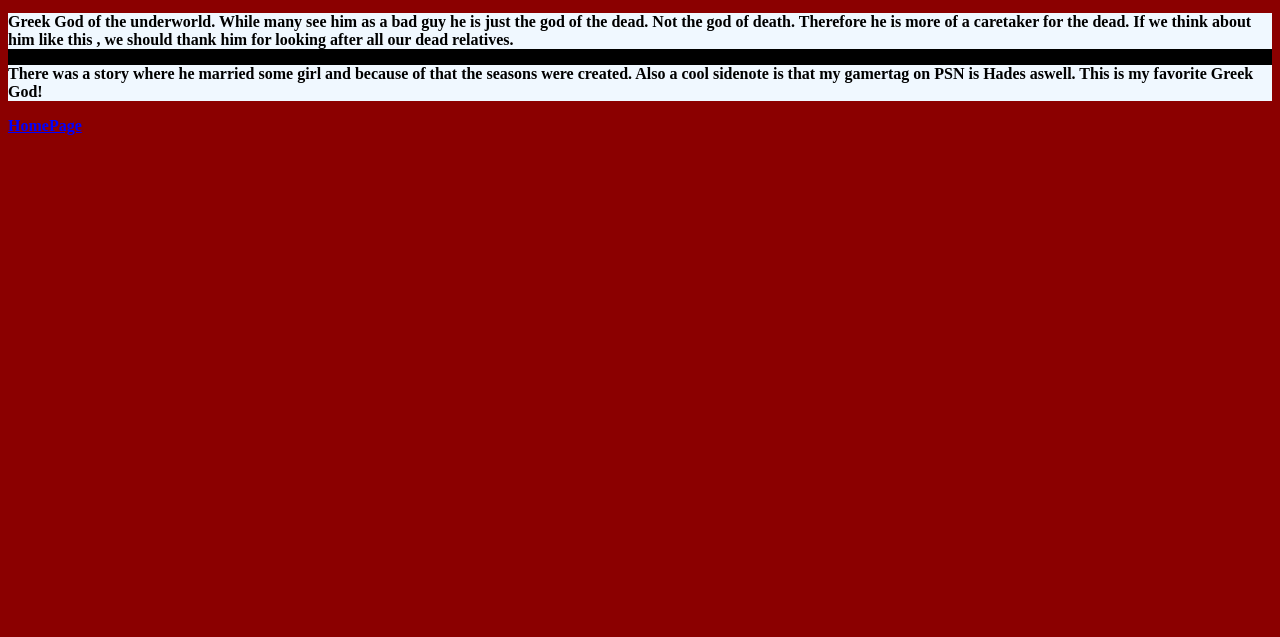
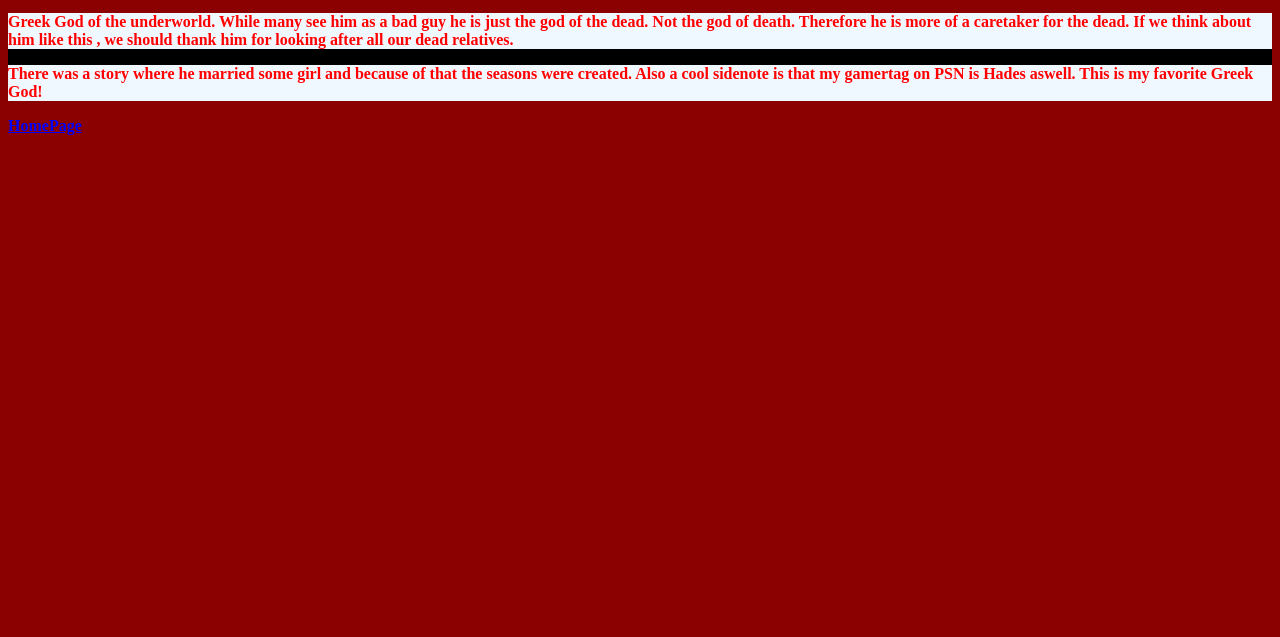
Before and after one commit to jdmar3-comp426/a01-RichardChiqui, a website: page hadesgreek.html in a window 1280 px wide. Shown: the part 163-800 px from the top of the page. Drawn offline with Linux system fonts and the light colour scheme.

Commit message:
maybe nested?

```diff
--- a/hadesgreek.html
+++ b/hadesgreek.html
@@ -3,6 +3,11 @@
     <head>
         <title>Assignment 1</title>
         <link rel="stylesheet" type="text/css" href="styles.css">
+        <style type = "text/css">
+        p{
+            color:red;
+        }
+        </style>
     </head>
     <body>
         <div class="container">
```
